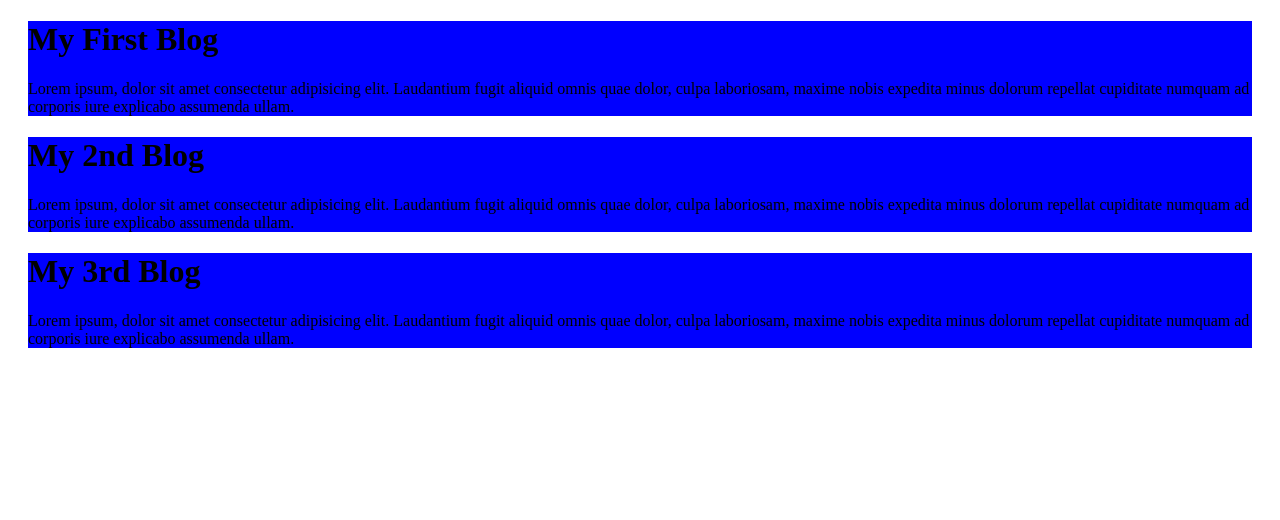
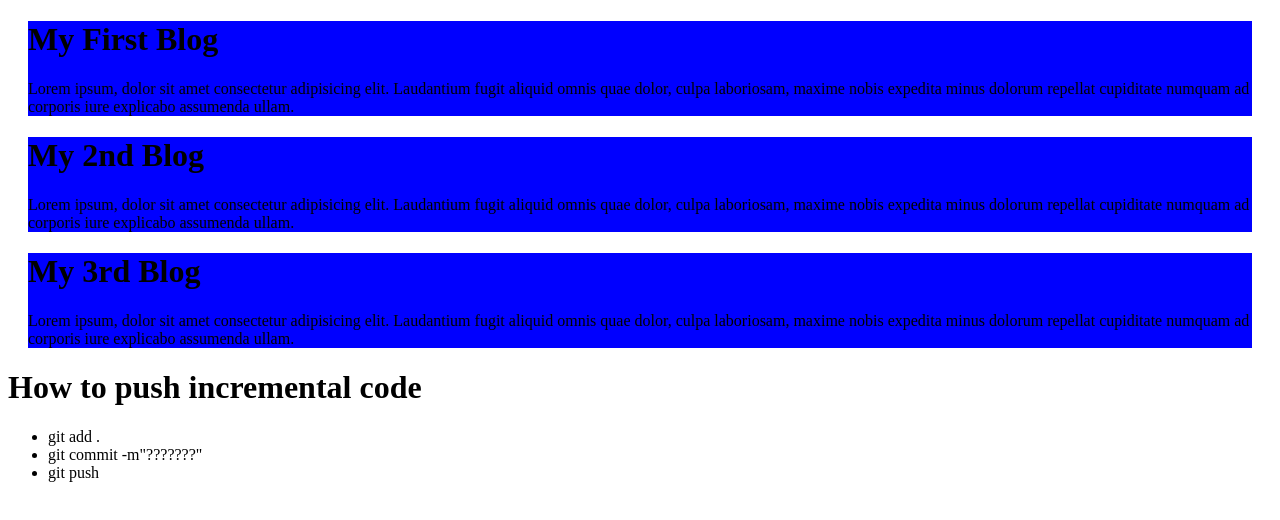
Before and after one commit to Muzahidbinikbalnishat/my-simple-website, a plain HTML site: page index.html in a window 1280 px wide. Drawn offline with Linux system fonts and the light colour scheme.

```diff
--- a/index.html
+++ b/index.html
@@ -19,5 +19,13 @@
         <h1>My 3rd Blog</h1>
         <p>Lorem ipsum, dolor sit amet consectetur adipisicing elit. Laudantium fugit aliquid omnis quae dolor, culpa laboriosam, maxime nobis expedita minus dolorum repellat cupiditate numquam ad corporis iure explicabo assumenda ullam.</p>
     </div>
+    <div>
+        <h1>How to push incremental code  </h1>
+        <ul>
+            <li>git add .</li>
+            <li>git commit -m"???????"</li>
+            <li>git push</li>
+        </ul>
+    </div>
 </body>
 </html>
```
